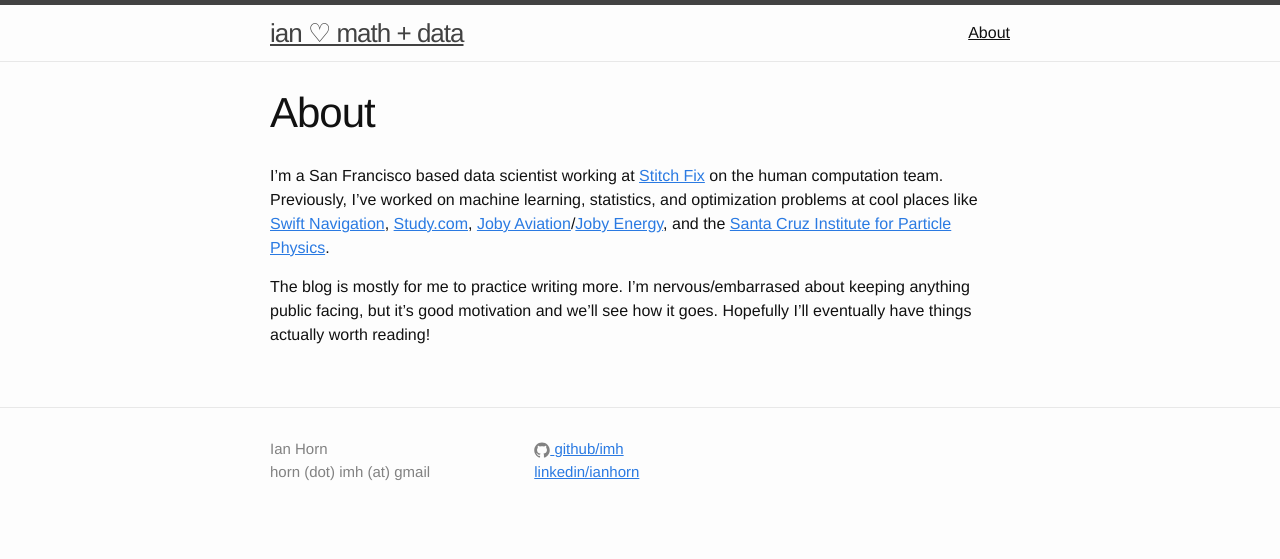
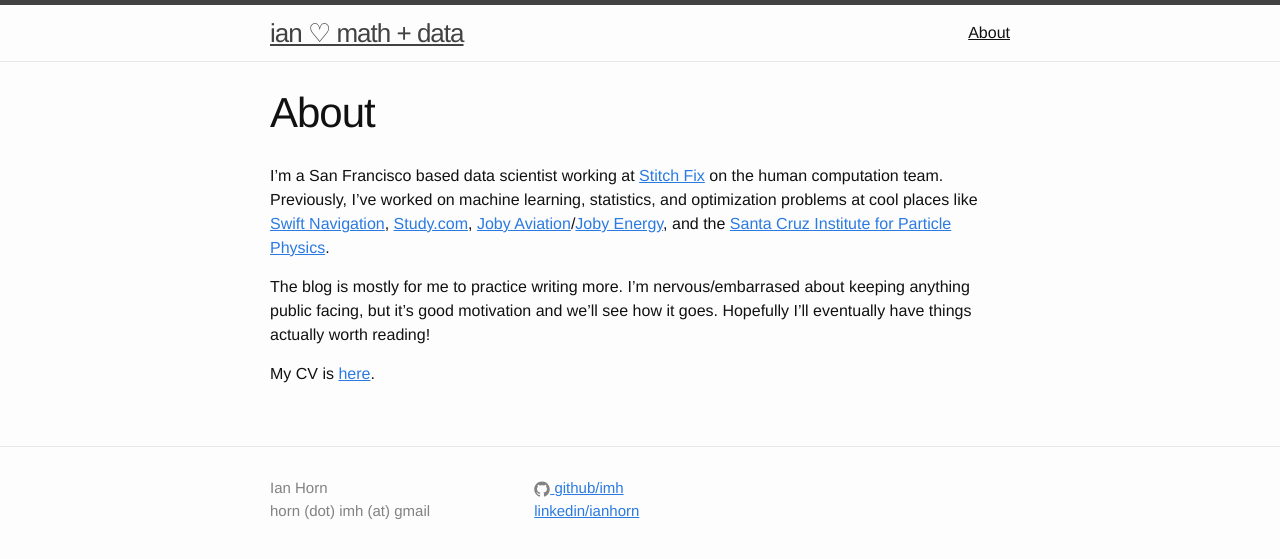
Before and after one commit to imh/imh.github.io, a Jekyll site: the page built from about.md, in a window 1280 px wide. Shown: the top 559 px of the page. Built offline with Jekyll 4.4.1, drawn with Linux system fonts in a browser that asks for light colours.

Commit message:
Added CV

```diff
--- a/about.md
+++ b/about.md
@@ -10,3 +10,5 @@ Previously, I've worked on machine learning, statistics, and optimization proble
 The blog is mostly for me to practice writing more.
 I'm nervous/embarrased about keeping anything public facing, but it's good motivation and  we'll see how it goes.
 Hopefully I'll eventually have things actually worth reading!
+
+My CV is [here](/assets/cv.pdf).
```
Also changed, not shown: 1 other file.
